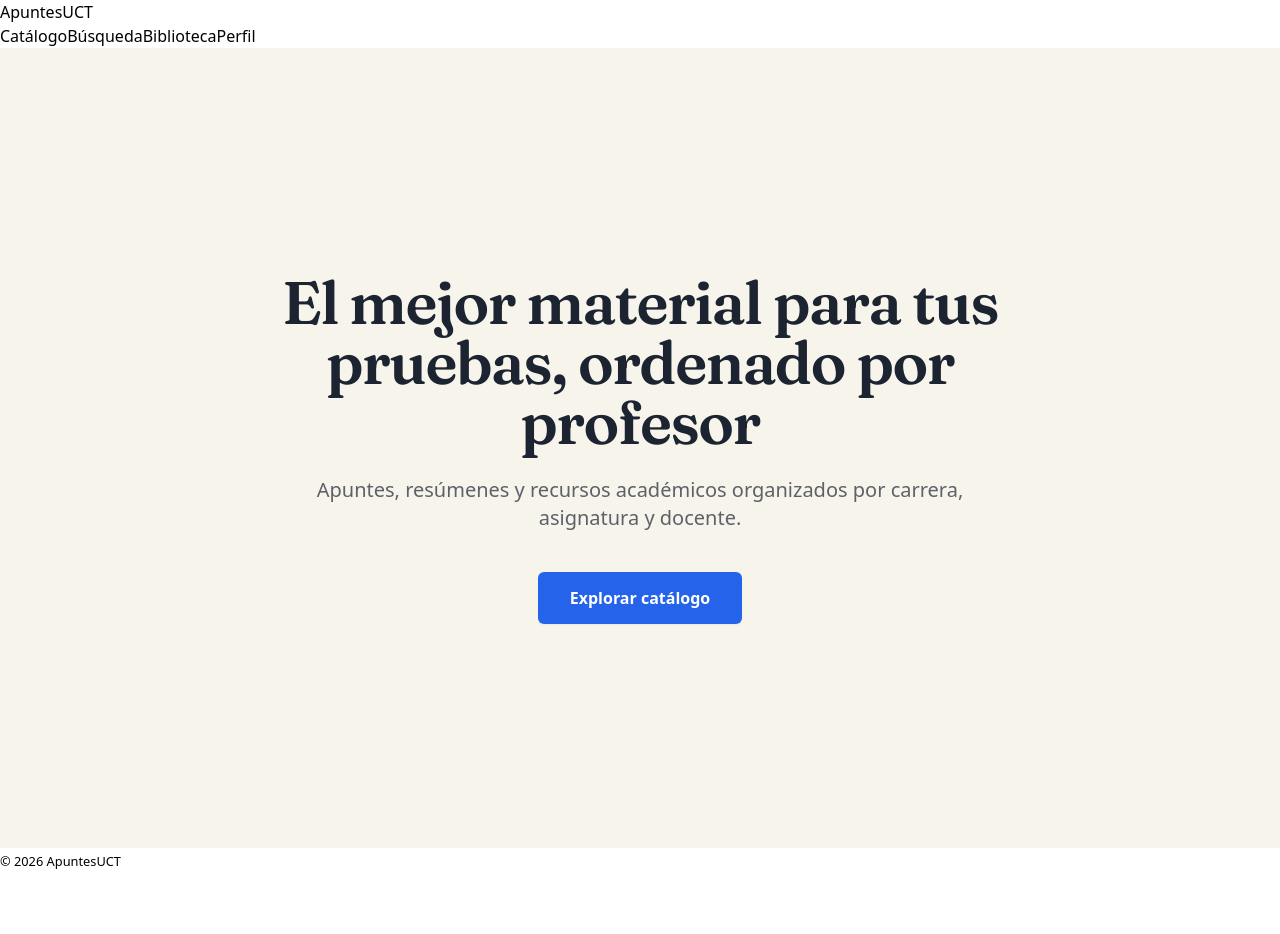
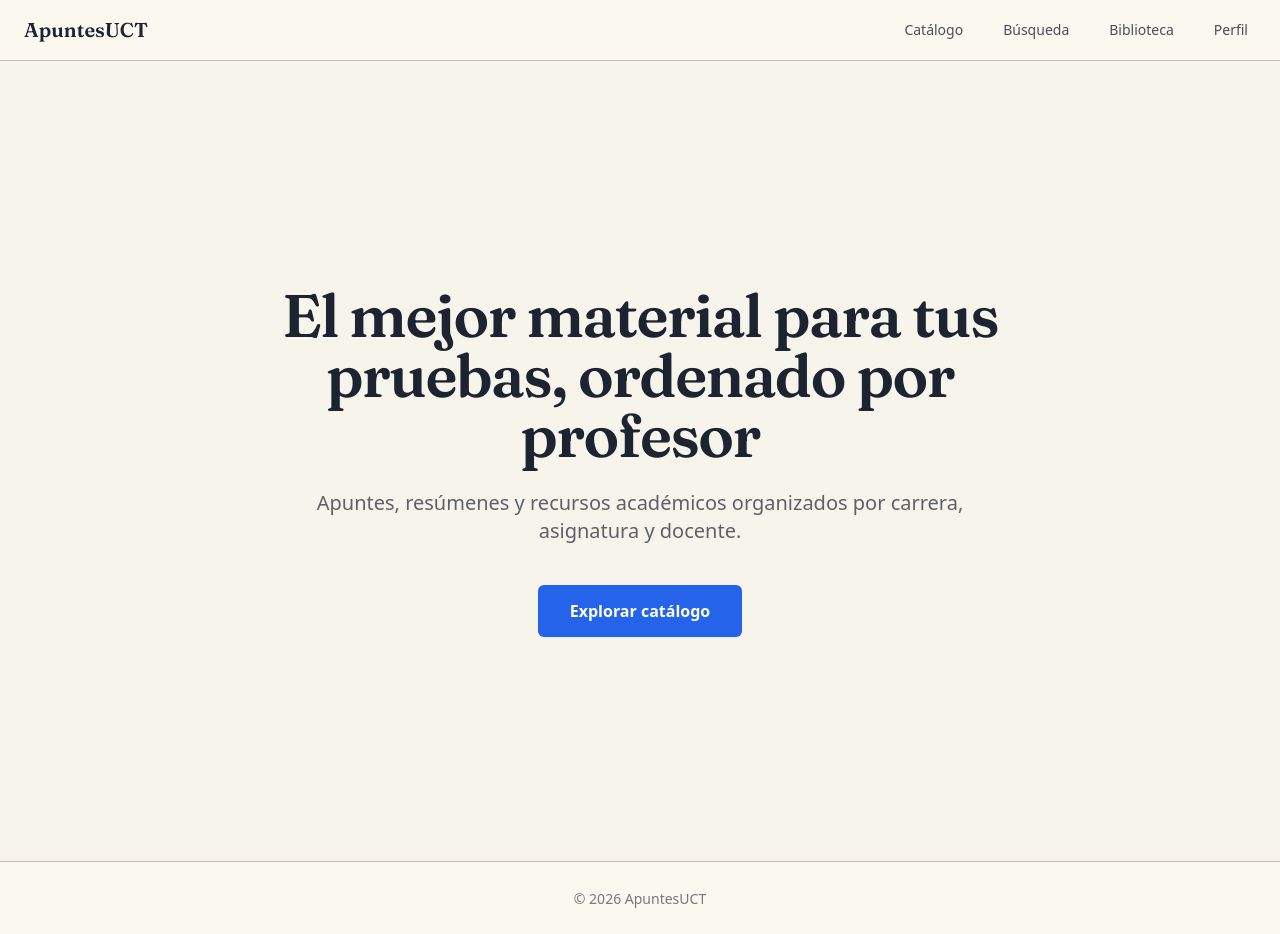
Before and after one commit to cchelooo/ApuntesUCT, a React (Vite) app in the folder web/: page / in a window 1280 px wide. Before the commit the page ends 872 px from the top, so only its background shows below. Built offline with nearby package versions, Linux system fonts and the light colour scheme; no server answers.

Commit message:
feat(web): corregir responsividad móvil, navegación y filtros plegables

```diff
--- a/web/src/presentation/components/catalog/CatalogFilterSidebar.tsx
+++ b/web/src/presentation/components/catalog/CatalogFilterSidebar.tsx
@@ -35,6 +35,7 @@ export function CatalogFilterSidebar() {
   const [checkedProfessors, setCheckedProfessors] = useState<Set<string>>(
     new Set()
   );
+  const [isMobileOpen, setIsMobileOpen] = useState(false);
 
   const hasActiveFilters =
     checkedUniversities.size > 0 ||
@@ -54,6 +55,7 @@ export function CatalogFilterSidebar() {
     >
       <div className="flex items-center justify-between border-b border-catalog-line px-4 py-3">
         <h2 className="font-display text-lg text-catalog-ink">Filtros</h2>
+        <div className="flex items-center gap-2">
           {hasActiveFilters && (
             <Button
               type="button"
@@ -65,8 +67,22 @@ export function CatalogFilterSidebar() {
               Limpiar filtros
             </Button>
           )}
+          <button
+            type="button"
+            className="lg:hidden text-xs font-medium text-catalog-ink/60 hover:text-catalog-ink"
+            onClick={() => setIsMobileOpen(!isMobileOpen)}
+            aria-expanded={isMobileOpen}
+            aria-controls="mobile-filters-panel"
+          >
+            {isMobileOpen ? 'Ocultar' : 'Mostrar'}
+          </button>
+        </div>
       </div>
 
+      <div
+        id="mobile-filters-panel"
+        className={`${isMobileOpen ? 'block' : 'hidden'} lg:block`}
+      >
         <fieldset className="border-b border-catalog-line px-4 py-4">
           <legend className="font-display text-sm text-catalog-ink">
             Universidad
@@ -106,7 +122,9 @@ export function CatalogFilterSidebar() {
                         className="!rounded-sm !p-1 !text-catalog-ink/50 hover:!text-catalog-ink !bg-transparent"
                       >
                         <span className="sr-only">
-                        {isOpen ? 'Ocultar carreras de' : 'Mostrar carreras de'}{' '}
+                          {isOpen
+                            ? 'Ocultar carreras de'
+                            : 'Mostrar carreras de'}{' '}
                           {university.name}
                         </span>
                         <svg
@@ -166,7 +184,9 @@ export function CatalogFilterSidebar() {
                 <input
                   type="checkbox"
                   checked={checkedProfessors.has(professor.id)}
-                onChange={() => toggleInSet(setCheckedProfessors, professor.id)}
+                  onChange={() =>
+                    toggleInSet(setCheckedProfessors, professor.id)
+                  }
                   className="h-4 w-4 rounded-sm border-catalog-line accent-catalog-maroon"
                 />
                 <span>{professor.name}</span>
@@ -174,6 +194,7 @@ export function CatalogFilterSidebar() {
             ))}
           </div>
         </fieldset>
+      </div>
     </aside>
   );
 }
--- a/web/src/presentation/components/catalog/CatalogGrid.tsx
+++ b/web/src/presentation/components/catalog/CatalogGrid.tsx
@@ -10,7 +10,7 @@ export function CatalogGrid({ subjects, query }: CatalogGridProps) {
   if (subjects.length === 0) {
     return (
       <div className="rounded-sm border border-dashed border-catalog-line bg-catalog-paperMuted px-6 py-12 text-center">
-        <p className="font-display text-lg text-catalog-ink">
+        <p className="font-display text-lg text-catalog-ink break-words">
           No hay asignaturas para “{query}”
         </p>
         <p className="mt-1 text-sm text-catalog-ink/60">
--- a/web/src/presentation/layouts/MainLayout.tsx
+++ b/web/src/presentation/layouts/MainLayout.tsx
@@ -2,25 +2,48 @@ import { Link, Outlet } from 'react-router-dom';
 
 export function MainLayout() {
   return (
-    <div className="app-shell">
-      <header className="app-header">
-        <Link to="/" className="brand">
+    <div className="flex min-h-screen flex-col bg-catalog-bg">
+      <header className="flex flex-wrap items-center justify-between border-b border-catalog-line bg-catalog-paper px-4 py-3 sm:px-6">
+        <Link
+          to="/"
+          className="font-display text-xl font-bold text-catalog-ink"
+        >
           ApuntesUCT
         </Link>
-        <nav>
-          <Link to="/catalog">Catálogo</Link>
-          <Link to="/search">Búsqueda</Link>
-          <Link to="/library">Biblioteca</Link>
-          <Link to="/profile">Perfil</Link>
+        <nav className="mt-3 flex w-full flex-wrap items-center justify-between gap-2 sm:mt-0 sm:w-auto sm:justify-end sm:gap-6">
+          <Link
+            to="/catalog"
+            className="p-2 text-sm font-medium text-catalog-ink/80 hover:text-catalog-ink focus:outline-none focus:ring-2 focus:ring-catalog-maroon rounded-sm"
+          >
+            Catálogo
+          </Link>
+          <Link
+            to="/search"
+            className="p-2 text-sm font-medium text-catalog-ink/80 hover:text-catalog-ink focus:outline-none focus:ring-2 focus:ring-catalog-maroon rounded-sm"
+          >
+            Búsqueda
+          </Link>
+          <Link
+            to="/library"
+            className="p-2 text-sm font-medium text-catalog-ink/80 hover:text-catalog-ink focus:outline-none focus:ring-2 focus:ring-catalog-maroon rounded-sm"
+          >
+            Biblioteca
+          </Link>
+          <Link
+            to="/profile"
+            className="p-2 text-sm font-medium text-catalog-ink/80 hover:text-catalog-ink focus:outline-none focus:ring-2 focus:ring-catalog-maroon rounded-sm"
+          >
+            Perfil
+          </Link>
         </nav>
       </header>
 
-      <main className="app-content">
+      <main className="flex-1 w-full">
         <Outlet />
       </main>
 
-      <footer className="app-footer">
-        <small>© 2026 ApuntesUCT</small>
+      <footer className="mt-auto border-t border-catalog-line bg-catalog-paper px-4 py-6 text-center">
+        <small className="text-sm text-catalog-ink/60">© 2026 ApuntesUCT</small>
       </footer>
     </div>
   );
```
Lines whose indentation alone changed are shown as unchanged.
